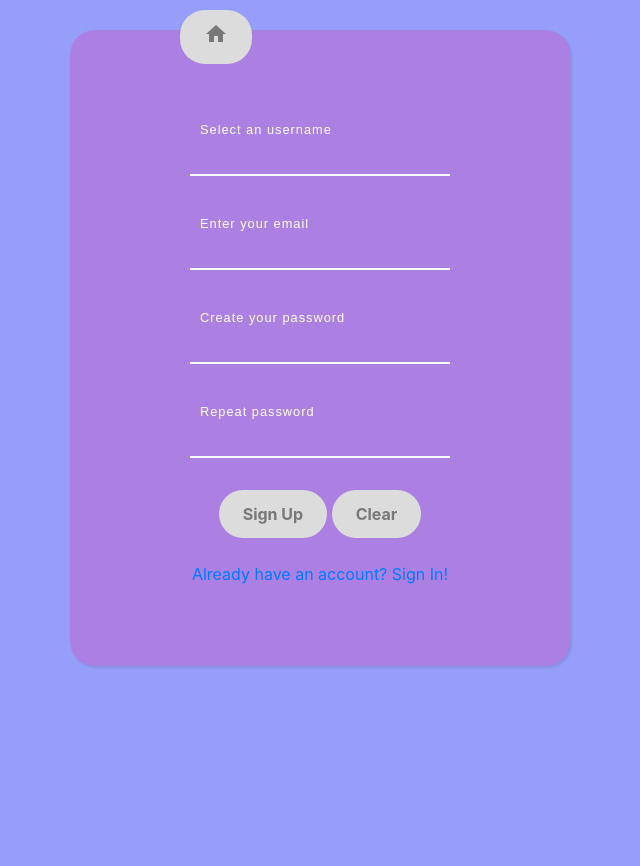
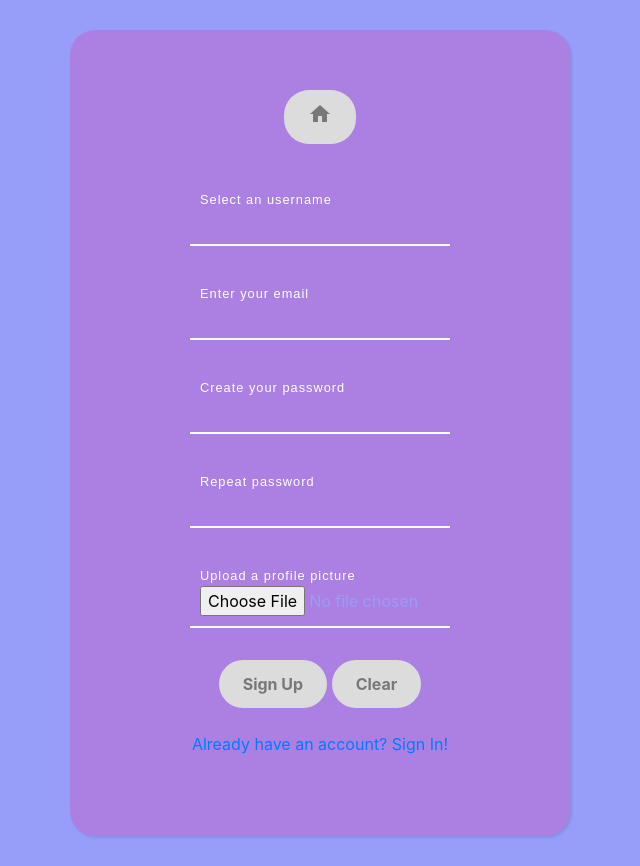
Before and after one commit to PietroColaguori/ForkMates, a PHP site: page /registration.html in a window 1280 px wide. Shown: the whole page, without its empty margins (320-960 px from the left). Before the commit the page ends 668 px from the top, so only its background shows below. Run offline with PHP 8.4, Linux system fonts and the light colour scheme.

Commit message:
Add files via upload

```diff
--- a/Main/registration/reg_style.css
+++ b/Main/registration/reg_style.css
@@ -81,9 +81,5 @@ body {
   }
 
   #backhome {
-    position: absolute;
-    margin-top: 10px;
-    margin-left: 500px;
-    top: 0;
-    left: 0;
+    position: sticky;
   }
--- a/Main/registration/registration.html
+++ b/Main/registration/registration.html
@@ -8,11 +8,10 @@
         <link rel="stylesheet" href="https://fonts.googleapis.com/icon?family=Material+Icons">
     </head>
     <body>
-      <!-- RETURN HOME BUTTON -->
-      <p><button id="backhome" onclick="location.href = '../Homepage.html'"><i class="w3-margin-left material-icons">home</i></button></p>
-
       <!-- REGISTRATION FORM -->
-        <form action="register.php" class="form-signin" method="post" name="myReg" onsubmit="return formValidation()">
+        <form action="register.php" class="form-signin" method="post" onsubmit="return formValidation();" enctype="multipart/form-data">
+            <!-- RETURN HOME BUTTON -->
+            <p><button id="backhome" onclick="location.href = '../Homepage.php'"><i class="w3-margin-left material-icons">home</i></button></p>
             <label>
                 <p class="label-txt">Select an username</p>
                 <input type="text" class="input" id="username" name="inputUsername" required>
@@ -40,7 +39,15 @@
                 <div class="line-box">
                   <div class="line"></div>
                 </div>
-            </label><br><br>
+            </label>
+            <label>
+                <p class="label-txt">Upload a profile picture</p>
+                <input type="file" class="input" id="picture" name="inputImage">
+                <div class="line-box">
+                  <div class="line"></div>
+                </div>
+            </label>
+            <br><br>
             <button type="submit">Sign Up</button>
             <button type="reset">Clear</button>
             <br><br>
```
Also changed, not shown: Main/registration/register.php (+22 -3 lines).
